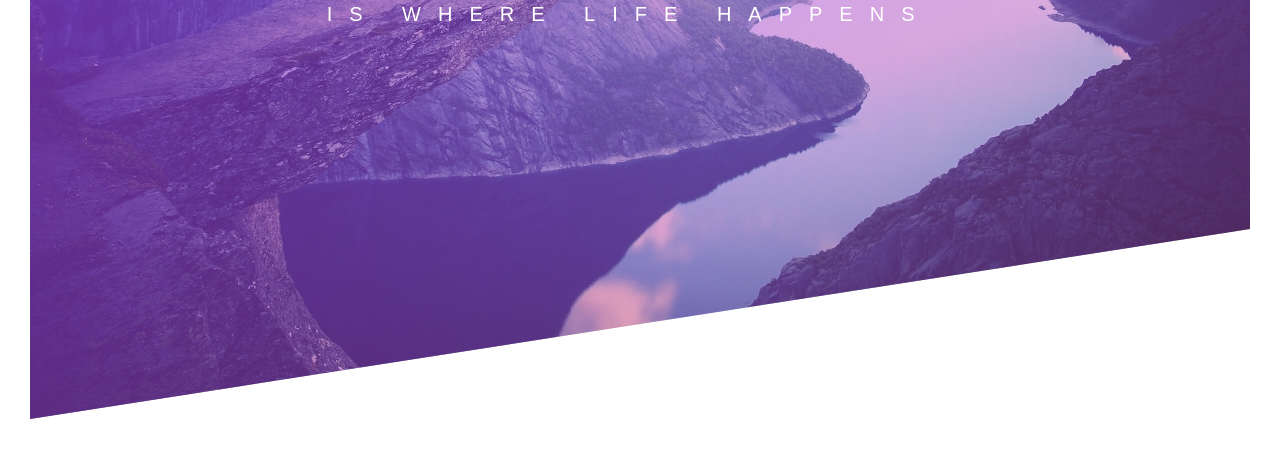
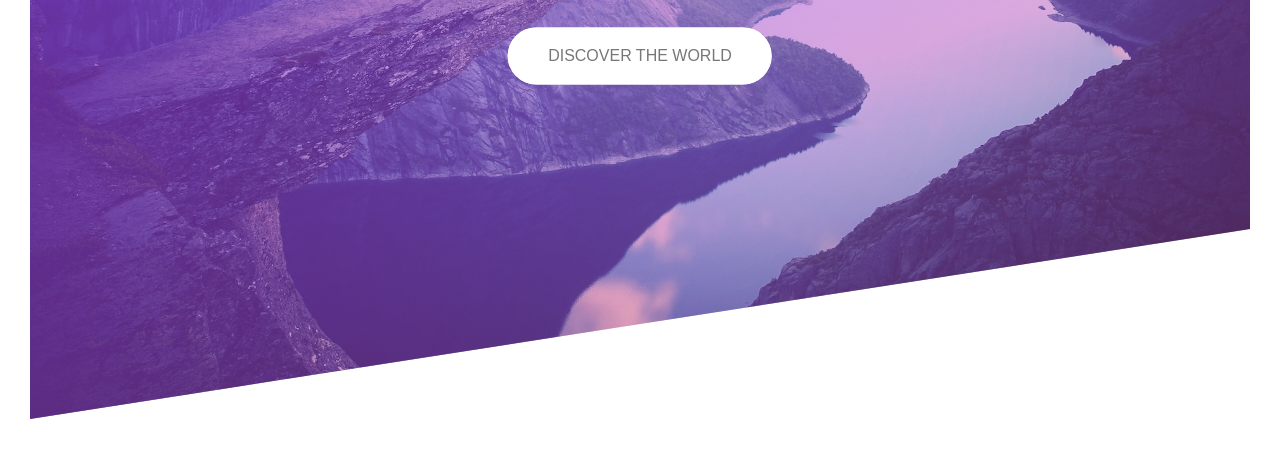
Before and after one commit to damionlawrence/wanderlust-travel-website, a plain HTML site: page index.html in a window 1280 px wide. Shown: the part 371-820 px from the top of the page. Drawn offline with Linux system fonts and the light colour scheme.

Commit message:
button addition

```diff
--- a/css/style.css
+++ b/css/style.css
@@ -42,6 +42,7 @@ padding: 30px;
   top: 40%;
   left: 50%;
   transform: translate(-50%, -50%);
+  text-align: center;
 }
 
 .heading-primary {
@@ -49,6 +50,7 @@ color: #fff;
 text-transform: uppercase;
 
 backface-visibility: hidden;
+margin-bottom: 50px;
 }
 
 .heading-primary-main {
@@ -97,3 +99,51 @@ animation: move-right 2s ease-out;
     transform: translateX(10px);
   }
 }
+
+.btn:link,
+.btn:visited {
+  text-transform: uppercase;
+  text-decoration: none;
+  padding: 15px 40px;
+  display: inline-block;
+  border-radius: 100px;
+  transition: all .2s;
+  position: relative;
+}
+
+.btn:hover {
+  transform: translateY(-4px);
+  box-shadow: 0 10px 20px rgba(0, 0, 0, 0.2);
+}
+
+.btn:active {
+  transform: translateY(-1px);
+  box-shadow: 0 5px 5px rgba(0, 0, 0, 0.2);
+}
+
+.btn-white {
+  color: #777;
+  background-color: #fff;
+}
+
+.btn::after {
+  content: "";
+  display: inline-block;
+  height: 100%;
+  width: 100%;
+  border-radius: 100px;
+  position: absolute;
+  top: 0;
+  left: 0;
+  z-index: -1;
+  transition: all .4s;
+}
+
+.btn-white::after {
+  background-color: white;
+}
+
+.btn:hover::after {
+  transform: scaleX(1.4) scaleY(1.6);
+  opacity: 0;
+}
--- a/index.html
+++ b/index.html
@@ -18,6 +18,7 @@
         <span class="heading-primary-main">Outdoors</span>
         <span class="heading-primary-sub">is where life happens</span>
       </h1>
+      <a href="#" class="btn btn-white">Discover the world</a>
     </div>
   </header>
 
```
